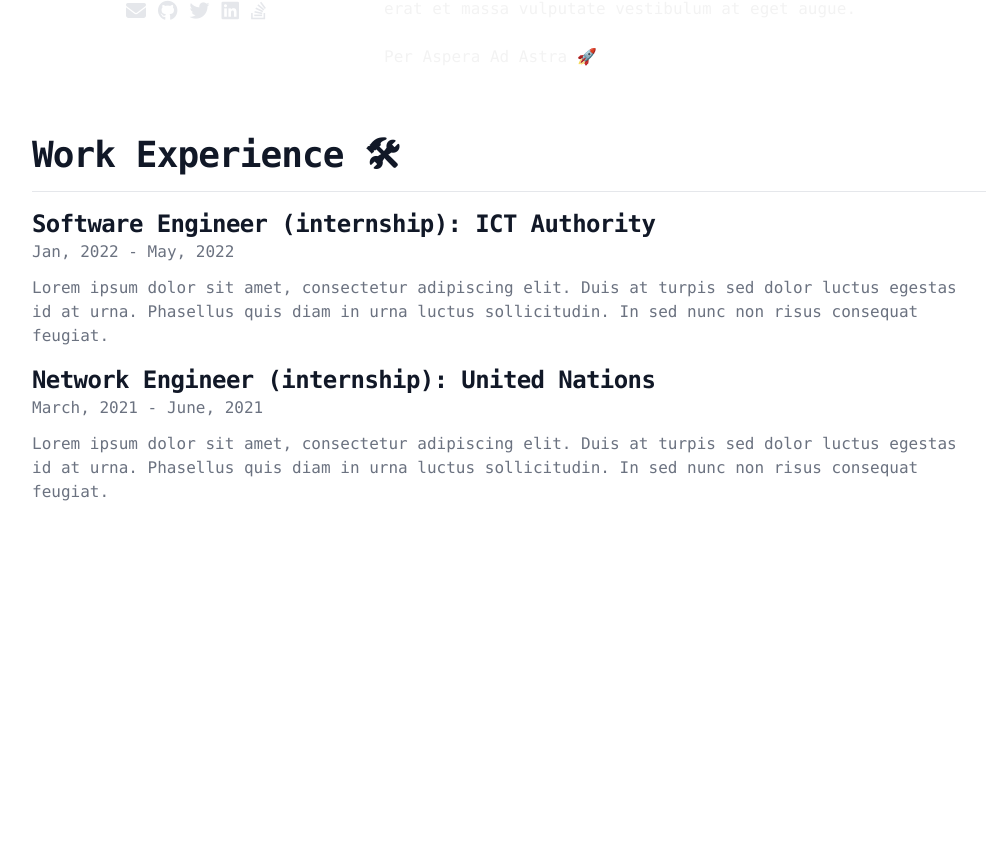
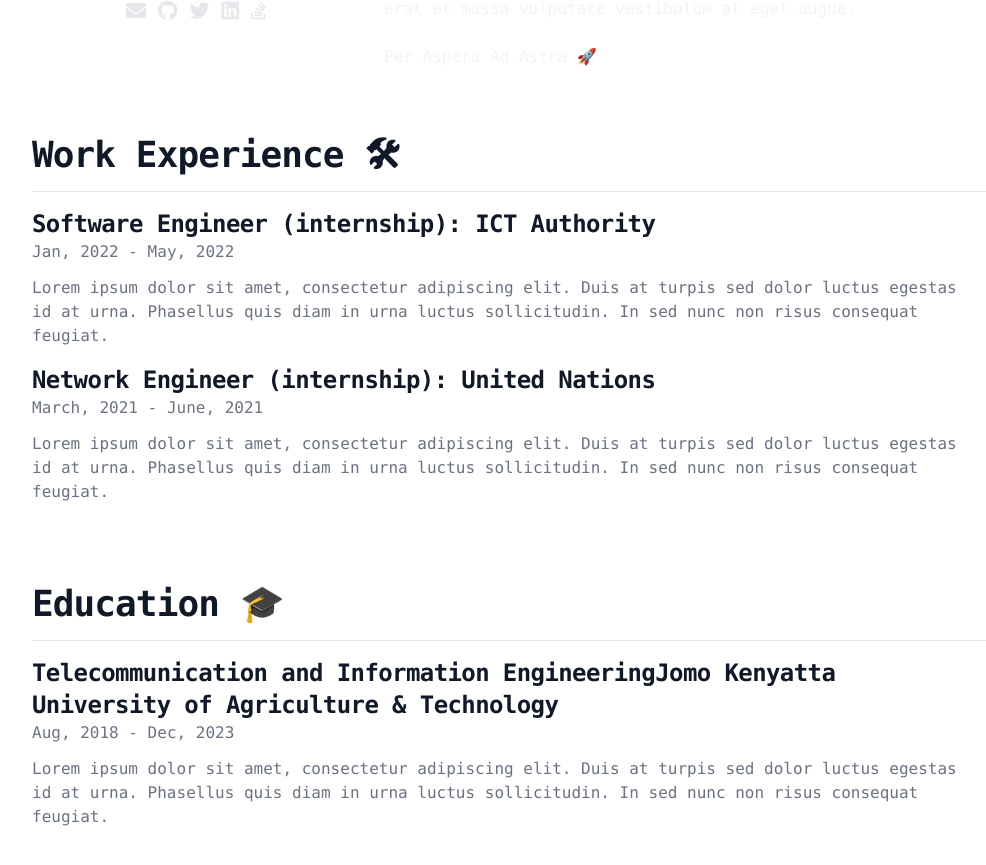
Before and after one commit to tallninja/portfolio, a React (Create React App) app: page / in a window 1280 px wide. Shown: the part 475-1340 px from the top of the page, without its empty margins (96-1082 px from the left). Before the commit the page ends 1091 px from the top, so only its background shows below. Built offline with nearby package versions, Linux system fonts and the light colour scheme.

Commit message:
Added education

```diff
--- /dev/null
+++ b/src/components/education/education.tsx
@@ -0,0 +1,29 @@
+import { School } from './school';
+
+export const Education = () => {
+	return (
+		<div className='pb-16'>
+			<div className='mb-12'>
+				<div className='mt-8'>
+					<h2 className='my-4 font-extrabold leading-6 tracking-tight text-gray-900 dark:text-gray-100 sm:text-2xl sm:leading-8 md:text-4xl md:leading-10'>
+						Education 🎓
+					</h2>
+					<hr />
+					<ul>
+						<li className='my-4'>
+							<School
+								course='Telecommunication and Information Engineering'
+								school='Jomo Kenyatta University of Agriculture & Technology'
+								from='Aug, 2018'
+								to='Dec, 2023'
+								description='Lorem ipsum dolor sit amet, consectetur adipiscing elit.
+								Duis at turpis sed dolor luctus egestas id at urna. Phasellus quis diam
+								in urna luctus sollicitudin. In sed nunc non risus consequat feugiat.'
+							/>
+						</li>
+					</ul>
+				</div>
+			</div>
+		</div>
+	);
+};
--- /dev/null
+++ b/src/components/education/index.ts
@@ -0,0 +1 @@
+export * from './education';
--- /dev/null
+++ b/src/components/education/school.tsx
@@ -0,0 +1,34 @@
+interface SchoolProps {
+	course: string;
+	school: string;
+	from: string;
+	to: string;
+	description: string;
+}
+
+export const School: React.FC<SchoolProps> = (props) => {
+	return (
+		<article className='space-y-2 xl:grid xl:grid-cols-3 xl:space-y-0 xl:items-baseline xl:pr-24 '>
+			<div className='space-y-3 xl:col-span-3'>
+				<div>
+					<h3 className='text-2xl font-bold leading-8 tracking-tight'>
+						<a className='text-gray-900 dark:text-gray-100'>
+							{props.course}
+							{props.school}
+						</a>
+					</h3>
+					<div className='flex flex-wrap'>
+						<p className='text-base font-medium leading-6 text-gray-500 dark:text-gray-400'>
+							{props.from} - {props.to}
+						</p>
+					</div>
+				</div>
+				<div>
+					<p className='text-gray-500 max-w-none dark:text-gray-400'>
+						{props.description}
+					</p>
+				</div>
+			</div>
+		</article>
+	);
+};
--- a/src/components/index.ts
+++ b/src/components/index.ts
@@ -1,3 +1,4 @@
 export * from './navbar';
 export * from './hero';
 export * from './work-experience';
+export * from './education';
--- a/src/components/work-experience/work-experience.tsx
+++ b/src/components/work-experience/work-experience.tsx
@@ -2,8 +2,8 @@
 
 export const WorkExperience = () => {
 	return (
-		<div className='pb-16'>
-			<div className='mb-12'>
+		<div className='pb-8'>
+			<div className='mb-4'>
 				<div className='mt-8'>
 					<h2 className='my-4 font-extrabold leading-6 tracking-tight text-gray-900 dark:text-gray-100 sm:text-2xl sm:leading-8 md:text-4xl md:leading-10'>
 						Work Experience &#128736;
--- a/src/pages/home/home.tsx
+++ b/src/pages/home/home.tsx
@@ -1,10 +1,11 @@
-import { WorkExperience, Hero } from '../../components';
+import { WorkExperience, Hero, Education } from '../../components';
 
 export const Home = () => {
 	return (
 		<main className='mb-auto'>
 			<Hero />
 			<WorkExperience />
+			<Education />
 		</main>
 	);
 };
```
